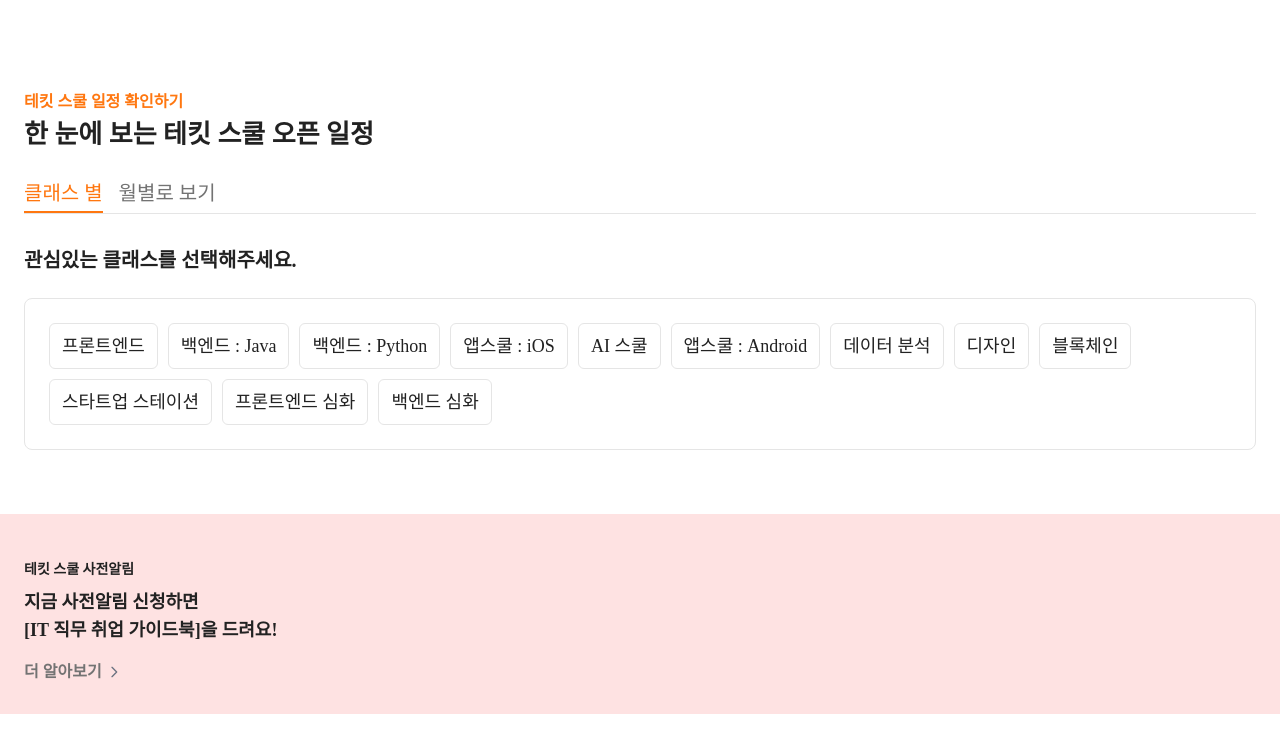
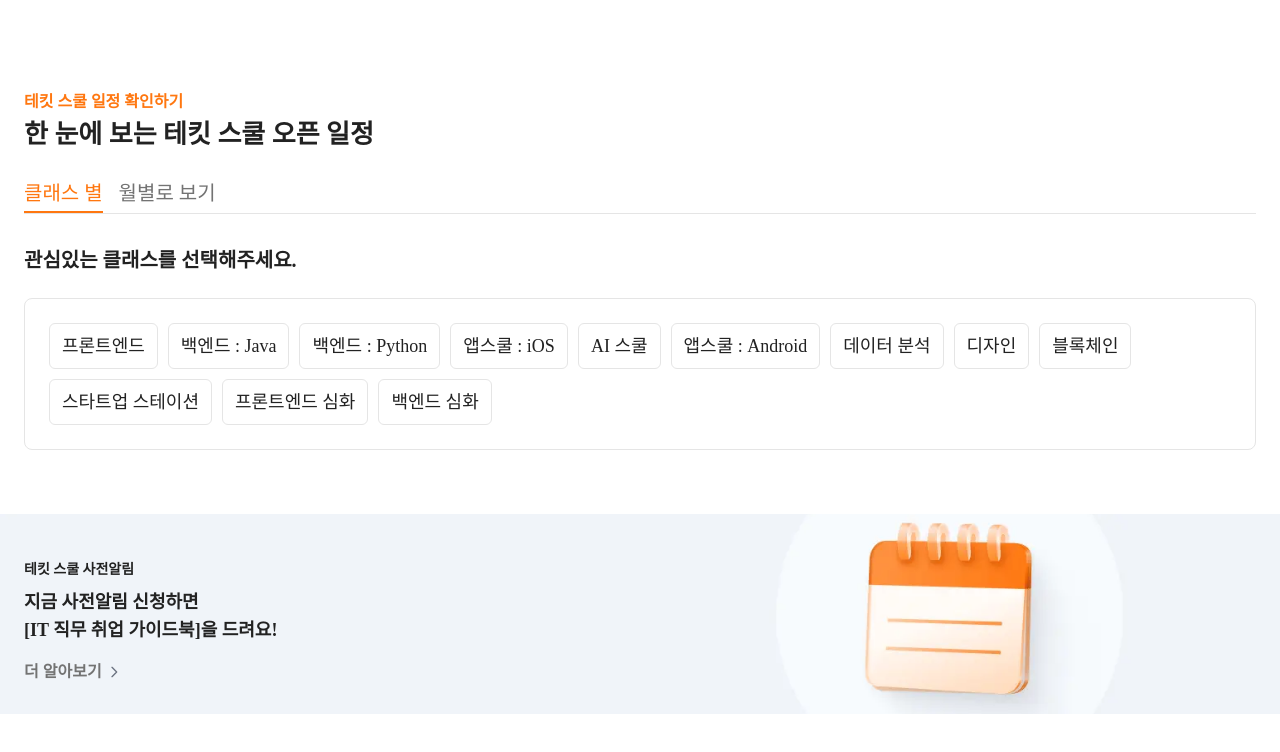
Before and after one commit to gyuhaaa/techit-clone, a React (Vite) app: page / in a window 1280 px wide. Shown: the part 1979-2731 px from the top of the page. Built offline with nearby package versions, Linux system fonts and the light colour scheme; a web font is replaced by a local one.

Commit message:
StripBanner

```diff
--- a/src/components/StripBanner.jsx
+++ b/src/components/StripBanner.jsx
@@ -1,7 +1,7 @@
 const StripBanner = () => {
   return (
     <div className="cursor-pointer mt-10 relative">
-      <div className="bg-red-100 flex flex-col justify-center pt-4 px-6 absolute top-0 left-1/2 -translate-x-1/2 container-style w-full h-full">
+      <div className="flex flex-col justify-center pt-4 px-6 absolute top-0 left-1/2 -translate-x-1/2 container-style w-full h-full">
         <h5 className="mb-2 text-sm font-semibold">테킷 스쿨 사전알림</h5>
         <h3 className="text-lg font-semibold">지금 사전알림 신청하면</h3>
         <h3 className="mb-4 text-lg font-semibold">
```
